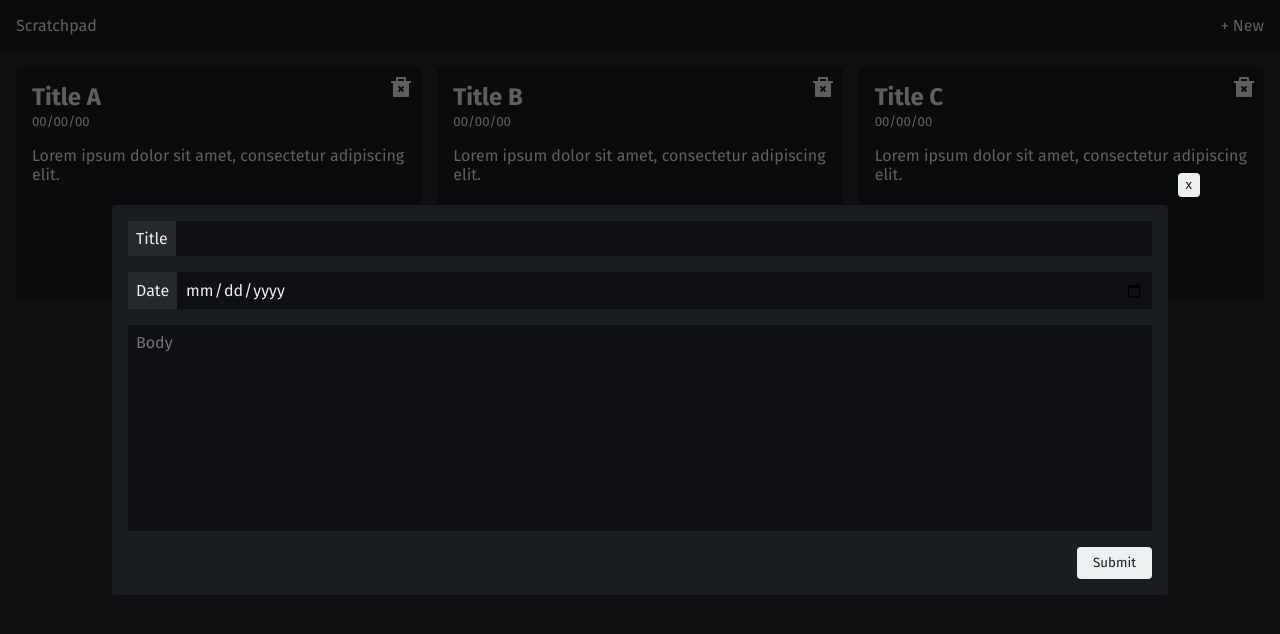
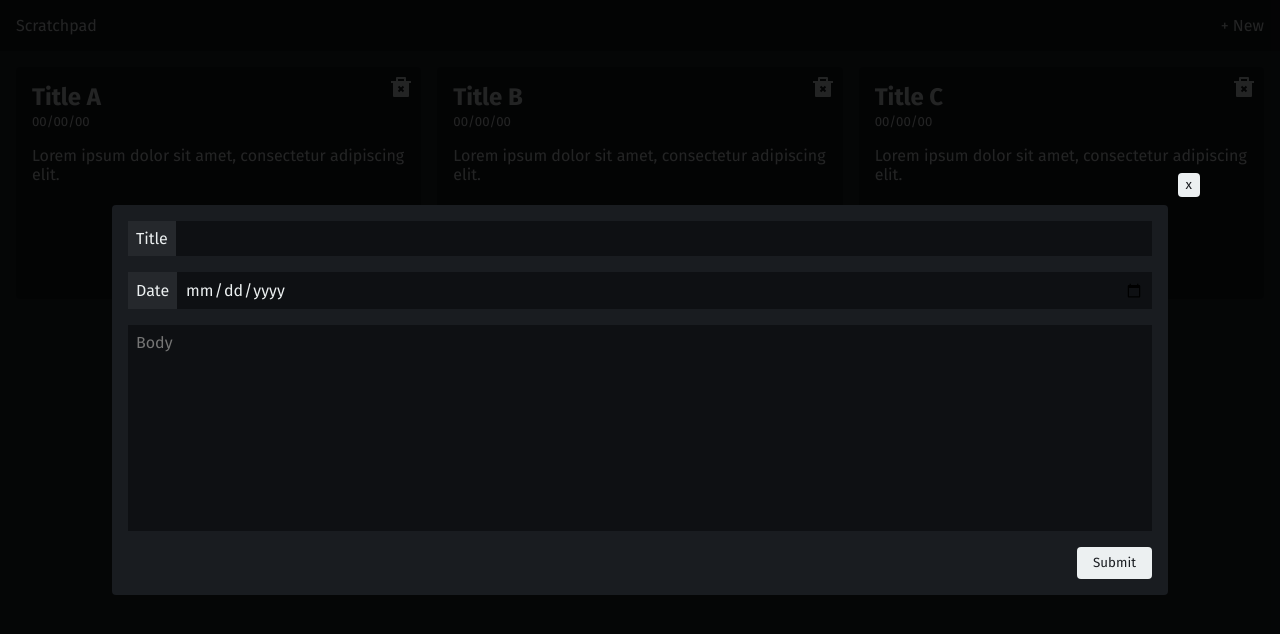
Before and after one commit to MoisesDuarte/react-ts-scratchpad, a React (Vite) app: page / in a window 1280 px wide. Both pictures are taken after a click on the item "+ New". Shown: the top 634 px of the page. Built offline with nearby package versions, Linux system fonts and the light colour scheme.

Commit message:
Modal overlay styling chnage

```diff
--- a/src/components/GenericModal.tsx
+++ b/src/components/GenericModal.tsx
@@ -30,7 +30,7 @@ const ModalOverlay = styled.div`
   left: 0;
   width: 100%;
   height: 100%;
-  background: rgba(0, 0, 0, 0.6);
+  background: rgba(0, 0, 0, 0.85);
 `
 
 const ModalBody = styled.div`
```
